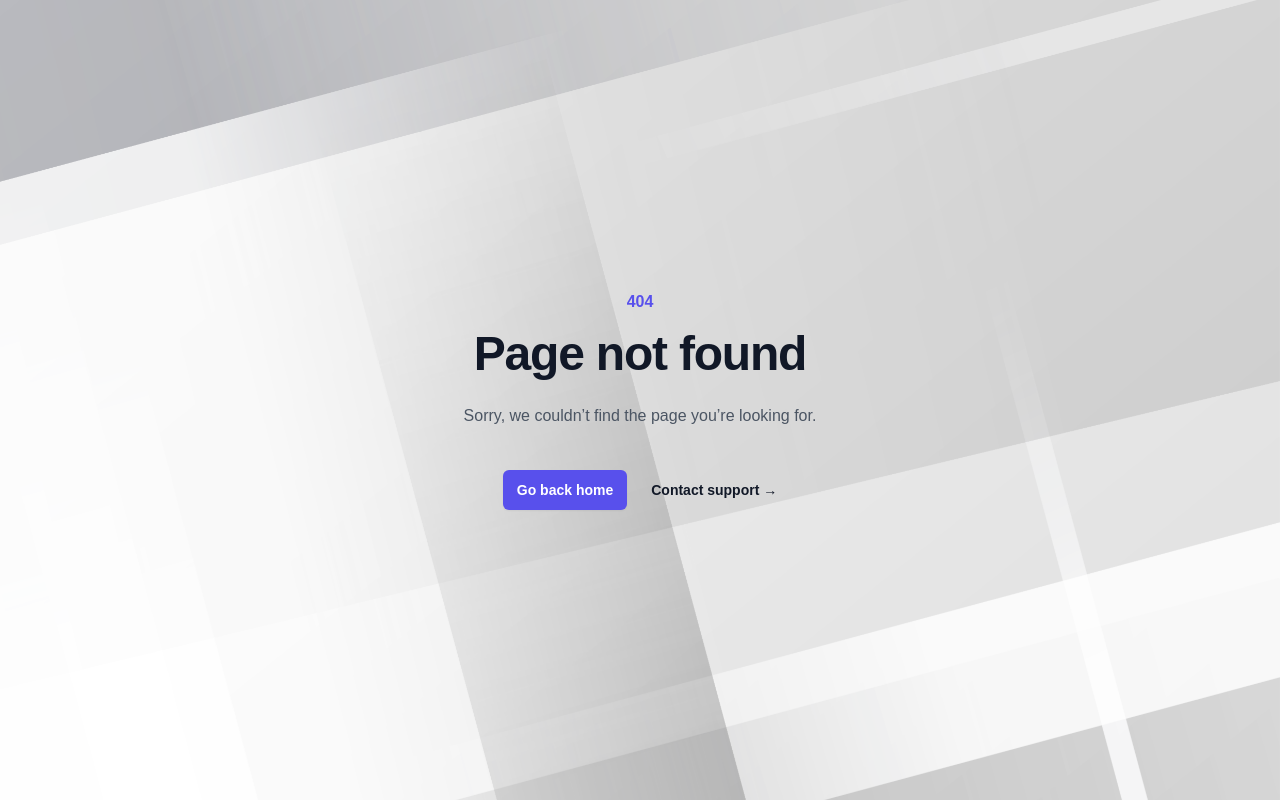
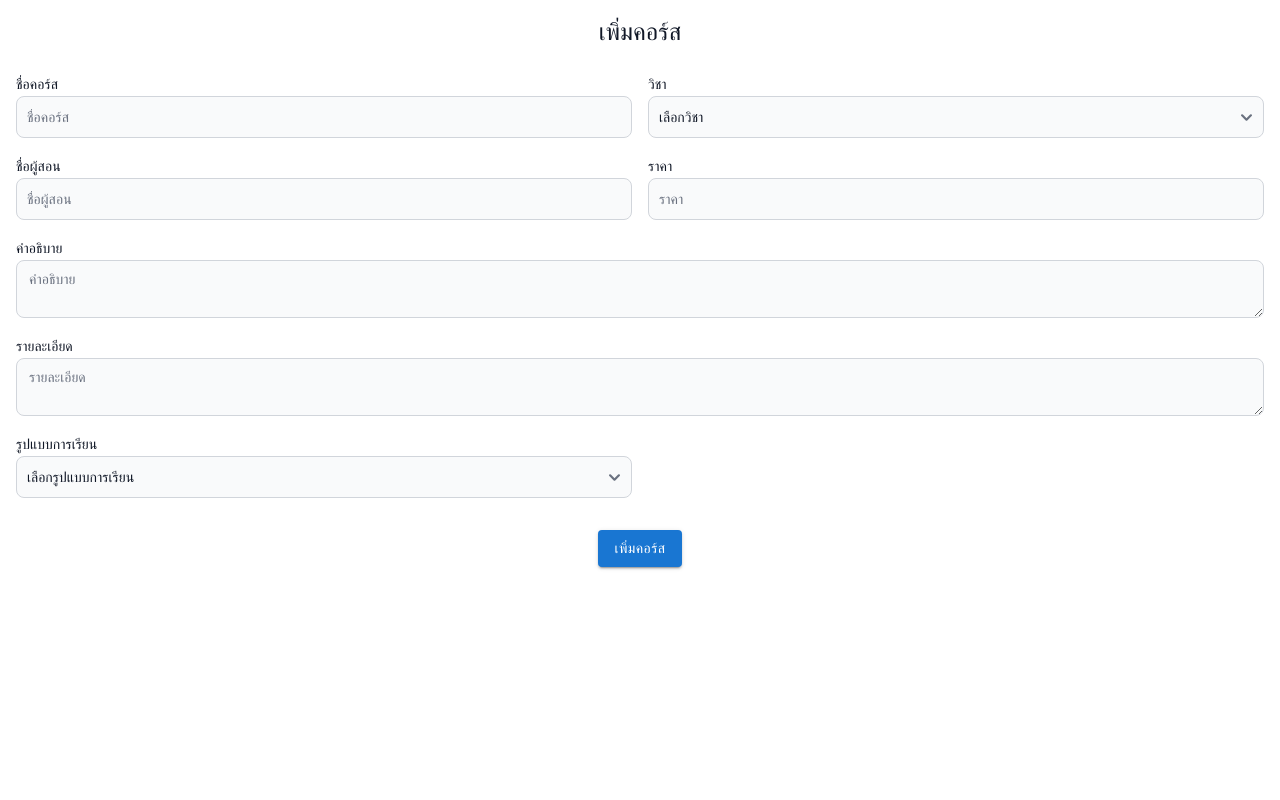
Before and after one commit to patt502090/HighLearnHub, a React (Create React App) app in the folder frontend/: page /addcourse in a window 1280 px wide. Before the commit this address had no page. Built offline with nearby package versions, Linux system fonts and the light colour scheme.

Commit message:
add addcourse(not finish) and fix sidebar

```diff
--- a/frontend/src/components/HomePage/Course.js
+++ b/frontend/src/components/HomePage/Course.js
@@ -6,18 +6,38 @@ import { HiClock } from "react-icons/hi";
 export default function Course(props) {
   const [filterType, setFilterType] = useState("All");
   const [dropdownLabel, setDropdownLabel] = useState("ทั้งหมด");
-
+  const { userRole } = props;
   const handleFilter = (type, label) => {
     setFilterType(type);
     setDropdownLabel(label);
   };
-
   return (
     <>
       <div className="w-full md:w-5/6 2xl:w-4/5 mx-auto h-full flex flex-wrap items-center justify-between">
         <p className="font-medium text-2xl md:text-3xl pl-3 md:pl-0">
           คอร์สเรียนทั้งหมด
         </p>
+        {userRole === "admin" && (
+          <div className="flex my-10 mr-3 md:mr-0">
+            <Link to="/addcourse">
+              <button className="bg-blue-500 hover:bg-blue-600 text-white py-2 px-4 rounded-md flex items-center">
+                <svg
+                  xmlns="http://www.w3.org/2000/svg"
+                  className="h-5 w-5 mr-2"
+                  viewBox="0 0 20 20"
+                  fill="currentColor"
+                >
+                  <path
+                    fillRule="evenodd"
+                    d="M14 8V2H6v6H2v8a2 2 0 0 0 2 2h12a2 2 0 0 0 2-2V8h-4zM8 4h4v4H8V4zm0 12v-2h4v2H8zm8-2V8h-2V6h2a1 1 0 0 1 1 1v7h-1zm-8-3h4v2H8v-2z"
+                    clipRule="evenodd"
+                  />
+                </svg>
+                เพิ่มคอร์ส
+              </button>
+            </Link>
+          </div>
+        )}
         <div className="flex my-10 mr-3 md:mr-0">
           <Dropdown label={dropdownLabel} className="mr-2">
             <DropdownItem
--- a/frontend/src/components/Navbar.js
+++ b/frontend/src/components/Navbar.js
@@ -33,9 +33,6 @@ const Navbar = () => {
         <header className="bg-gray-400">
           <div className="container mx-auto flex justify-between items-center p-4 ">
             <div className="flex">
-              <SidebarWithBurgerMenu
-                userData={user}
-              />
               <Link to={"/home"}>
                 <img src="https://media.discordapp.net/attachments/705005230944813076/1208313872990347264/HLH_2.png?ex=65e2d4fc&is=65d05ffc&hm=10fa3e09ca49cc6796caf9f0ed0e5b4518a1a1708628c840c6c0d821d89555e7&=&format=webp&quality=lossless&width=625&height=312" alt="Logo" className="h-11 w-auto ml-2" />
               </Link>
@@ -60,6 +57,9 @@ const Navbar = () => {
                 >
                   ออกจากระบบ
                 </Button>
+                <SidebarWithBurgerMenu
+                userData={user}
+              />
               </div>
             ) : (
               <Button gradientDuoTone="purpleToBlue" className="px-3">
--- a/frontend/src/index.js
+++ b/frontend/src/index.js
@@ -21,6 +21,7 @@ import ProtectAdminRoute from "./conf/ProtectRoute";
 import ProtectMemberRoute from "./conf/ProtectMemberRoute";
 import LoginRedirect from "./pages/LoginRedirect";
 import ApprovePaymentPage from "./pages/ApprovePaymentPage";
+import AddCoursePage from "./pages/AddCoursePage";
 const root = ReactDOM.createRoot(document.getElementById("root"));
 root.render(
   <React.StrictMode>
@@ -48,6 +49,7 @@ root.render(
           <Route path="*" element={<PageNotFound />} />
           <Route path="/connect/google/redirect" element={<LoginRedirect />} />
           <Route path="/approve" element={<ApprovePaymentPage />} />
+          <Route path="/addcourse" element={<AddCoursePage />} />
         </Routes>
       </Router>
     </ContextProvider>
--- /dev/null
+++ b/frontend/src/pages/AddCoursePage.js
@@ -0,0 +1,130 @@
+import { Box, Button } from '@mui/material';
+import { Label, Select, TextInput, Textarea } from 'flowbite-react';
+import { useState } from 'react';
+import axios from 'axios';
+
+export default function AddCoursePage(props) {
+    const [courseData, setCourseData] = useState({
+        title: '',
+        subject: '',
+        instructor_name: '',
+        price: '',
+        description: '',
+        detail: '',
+        study_type: ''
+    });
+
+    const handleChange = (e) => {
+        const { name, value } = e.target;
+        setCourseData(prevState => ({ ...prevState, [name]: value }));
+    };
+
+    const handleSubmit = async () => {
+        try {
+            const response = await axios.post('http://localhost:1337/api/courses', courseData);
+            console.log(response.data);
+        } catch (error) {
+            console.error('Error adding course:', error);
+        }
+    };
+
+
+    return (
+        <Box className="p-4">
+            <h3 className="text-2xl text-center font-medium text-gray-900 dark:text-white mb-6">เพิ่มคอร์ส</h3>
+            <div className="grid grid-cols-1 md:grid-cols-2 gap-4">
+                <div>
+                    <Label htmlFor="title" value="ชื่อคอร์ส" />
+                    <TextInput
+                        id="title"
+                        name="title"
+                        placeholder="ชื่อคอร์ส"
+                        value={courseData.title}
+                        onChange={handleChange}
+                        required
+                    />
+                </div>
+                <div>
+                    <Label htmlFor="subject" value="วิชา" />
+                    <Select
+                        id="subject"
+                        name="subject"
+                        value={courseData.subject}
+                        onChange={handleChange}
+                        required
+                    >
+                        <option value="" disabled hidden>เลือกวิชา</option>
+                        <option value="วิทยาศาสตร์">วิทยาศาสตร์</option>
+                        <option value="คณิตศาสตร์">คณิตศาสตร์</option>
+                        <option value="ภาษาอังกฤษ">ภาษาอังกฤษ</option>
+                        <option value="ภาษาไทย">ภาษาไทย</option>
+                        <option value="สังคมศึกษา">สังคมศึกษา</option>
+                    </Select>
+                </div>
+                <div>
+                    <Label htmlFor="instructor_name" value="ชื่อผู้สอน" />
+                    <TextInput
+                        id="instructor_name"
+                        name="instructor_name"
+                        placeholder="ชื่อผู้สอน"
+                        value={courseData.instructor_name}
+                        onChange={handleChange}
+                        required
+                    />
+                </div>
+                <div>
+                    <Label htmlFor="price" value="ราคา" />
+                    <TextInput
+                        id="price"
+                        name="price"
+                        placeholder="ราคา"
+                        type="number"
+                        min="0"
+                        value={courseData.price}
+                        onChange={handleChange}
+                        required
+                    />
+                </div>
+                <div className="col-span-2">
+                    <Label htmlFor="description" value="คำอธิบาย" />
+                    <Textarea
+                        id="description"
+                        name="description"
+                        placeholder="คำอธิบาย"
+                        value={courseData.description}
+                        onChange={handleChange}
+                        required
+                    />
+                </div>
+                <div className="col-span-2">
+                    <Label htmlFor="detail" value="รายละเอียด" />
+                    <Textarea
+                        id="detail"
+                        name="detail"
+                        placeholder="รายละเอียด"
+                        value={courseData.detail}
+                        onChange={handleChange}
+                        required
+                    />
+                </div>
+                <div>
+                    <Label htmlFor="study_type" value="รูปแบบการเรียน" />
+                    <Select
+                        id="study_type"
+                        name="study_type"
+                        value={courseData.study_type}
+                        onChange={handleChange}
+                        required
+                    >
+                        <option value="" disabled hidden>เลือกรูปแบบการเรียน</option>
+                        <option value="Online">ออนไลน์</option>
+                        <option value="Live">สดออนไลน์</option>
+                    </Select>
+                </div>
+            </div>
+            <div className="flex justify-center mt-8">
+                <Button onClick={handleSubmit} variant="contained" color="primary">เพิ่มคอร์ส</Button>
+            </div>
+        </Box>
+    );
+}
--- a/frontend/src/pages/ApprovePaymentPage.js
+++ b/frontend/src/pages/ApprovePaymentPage.js
@@ -3,7 +3,6 @@ import ax from "../conf/ax";
 import conf from "../conf/main";
 import Navbar from "../components/Navbar";
 import { useLocation } from "react-router-dom";
-
 export default function ApprovePaymentPage() {
   const [coursebooked, setCoursebooked] = useState([]);
   const [paymentSlip, setPaymentSlip] = useState(null);
@@ -39,6 +38,16 @@ export default function ApprovePaymentPage() {
     const paymentDate = new Date(timestamp);
     const diffDays = Math.round(Math.abs((currentDate - paymentDate) / oneDay));
     return diffDays;
+  };
+
+  const approvePayment = async (bookingId) => {
+    try {
+      await ax.put(conf.apiUrlPrefix + `/bookings/${bookingId}`, {
+        payment_status: true
+      });
+    } catch (error) {
+      console.error("Error updating payment status:", error);
+    }
   };
 
   return (
@@ -91,12 +100,12 @@ export default function ApprovePaymentPage() {
                   )}
                 </td>
                 <td className="px-6 py-4">
-                  <a className="font-medium text-red-600 dark:text-red-500 hover:underline">
+                  <a className="font-medium text-red-600 dark:text-red-500 hover:underline" >
                     delete
                   </a>
                 </td>
                 <td className="px-6 py-4">
-                  <a className="font-medium text-blue-600 dark:text-blue-500 hover:underline">
+                  <a className="font-medium text-blue-600 dark:text-blue-500 hover:underline" onClick={() => approvePayment(course.attributes.bookings.data[0].id)}>
                     Approve
                   </a>
                 </td>
--- a/frontend/src/pages/HomePage.js
+++ b/frontend/src/pages/HomePage.js
@@ -82,7 +82,7 @@ export default function HomePage() {
       <>
         <Navbar />
         <Searchbar data={course} />
-        <Course data={course} />
+        <Course data={course} userRole={ContextState.userRole} />
       </>
     );
   }
```
Also changed, not shown: 1 other file (tests, documents, lock files or other folders).
